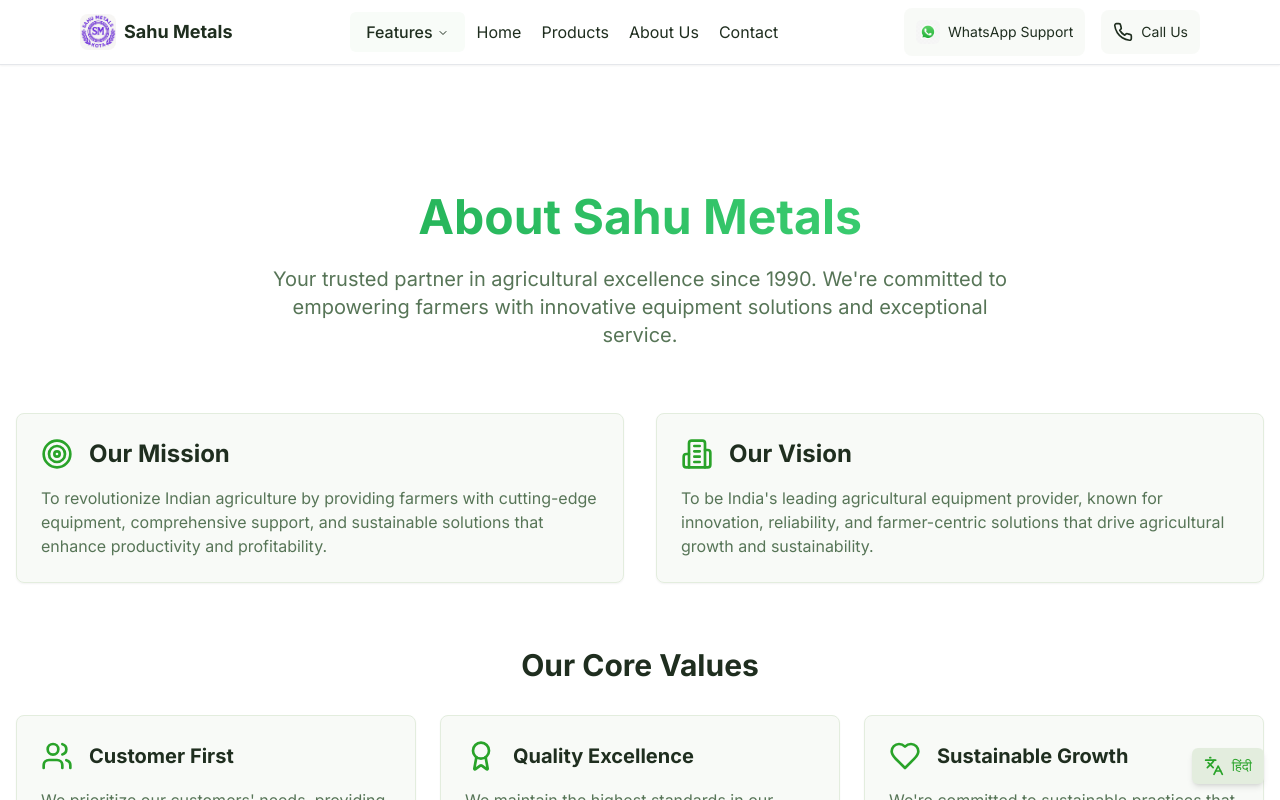
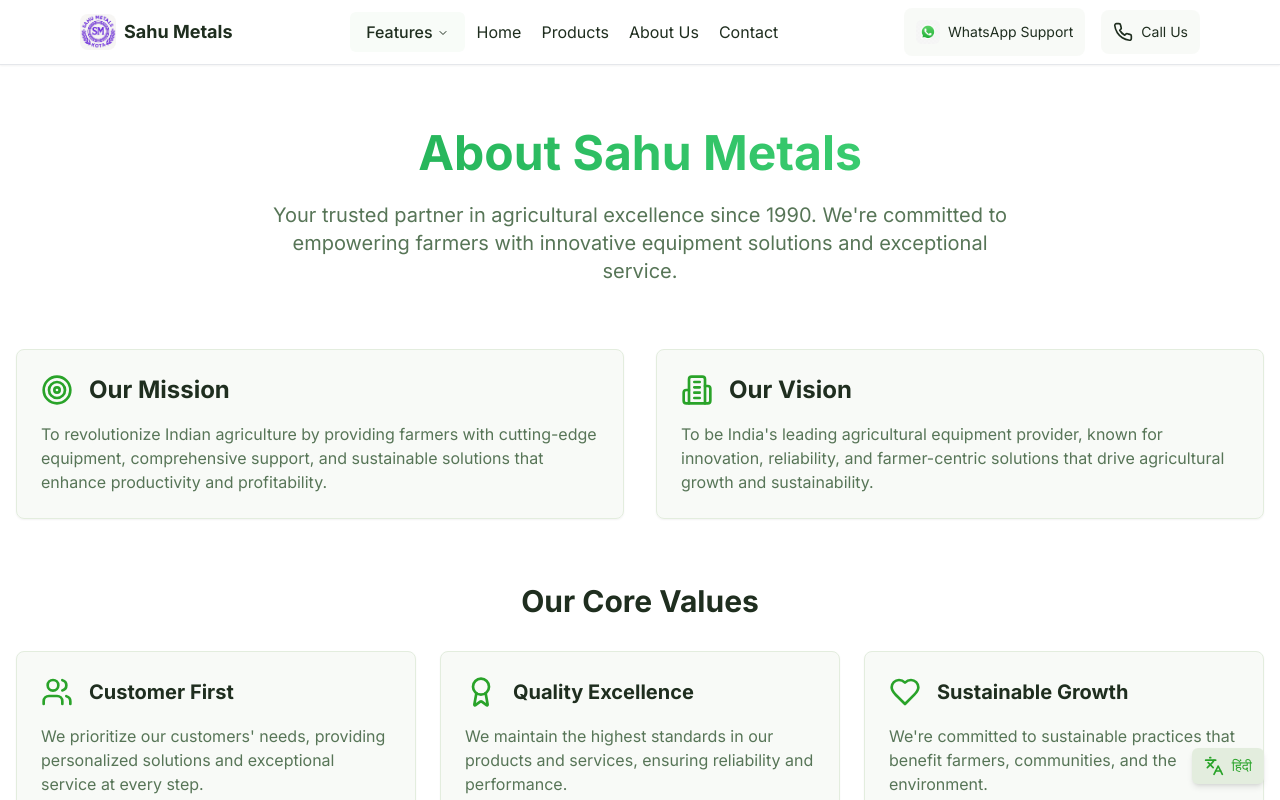
Before and after one commit to 12arp/edu-web-main_new-main, a Next.js app: page /about in a window 1280 px wide. Shown: the top 800 px of the page. Built offline with nearby package versions, Linux system fonts and the light colour scheme.

Commit message:
is it good now

```diff
--- a/app/about/page.tsx
+++ b/app/about/page.tsx
@@ -5,7 +5,7 @@
 export default function AboutPage() {
   return (
     <>
-      <div className="container mx-auto py-24 md:py-32 px-4">
+      <div className="container mx-auto py-12 md:py-16 px-4">
         {/* Hero Section */}
         <div className="text-center mb-16">
           <h1 className="text-4xl md:text-5xl font-bold mb-6 bg-gradient-to-r from-green-600 to-green-400 bg-clip-text text-transparent">
--- a/app/products/[id]/page.tsx
+++ b/app/products/[id]/page.tsx
@@ -112,7 +112,7 @@
 
   return (
     <>
-      <div className="container py-12 mt-20">
+      <div className="container py-2 md:py-4 mt-6">
         <div className="flex flex-col md:flex-row gap-8">
           <div className="flex-1">
             <div className="bg-background rounded shadow p-4 flex flex-col items-center">
--- a/app/products/page.tsx
+++ b/app/products/page.tsx
@@ -83,7 +83,7 @@
 
   return (
     <>
-      <section className="container py-24 md:py-32">
+      <section className="container py-12 md:py-16">
         <p className="text-primary text-center mb-2 tracking-wider">Products</p>
         <h2 className="text-3xl md:text-4xl text-center font-bold mb-8">Our Products</h2>
         <div className="flex flex-col gap-12">
```
